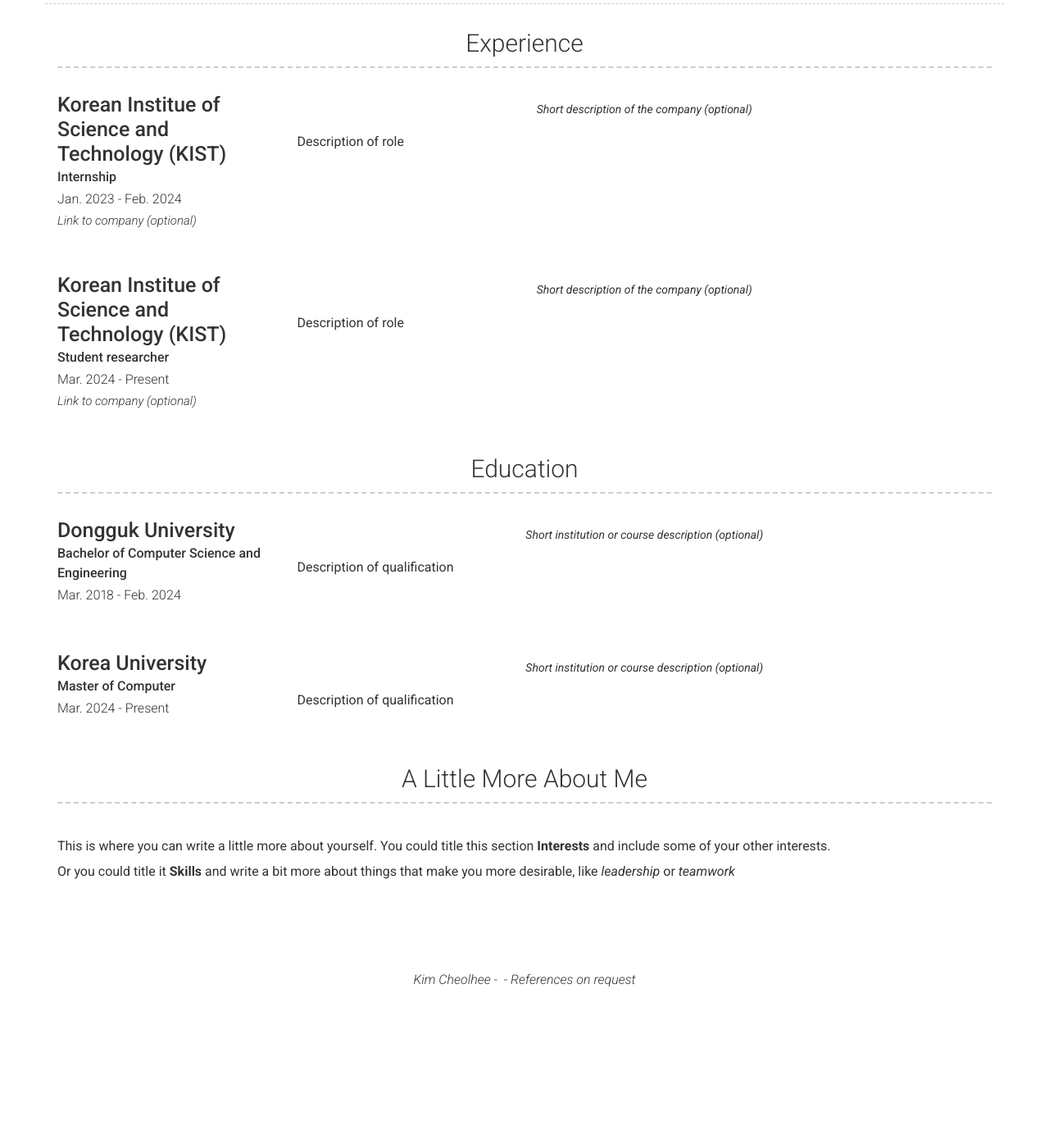
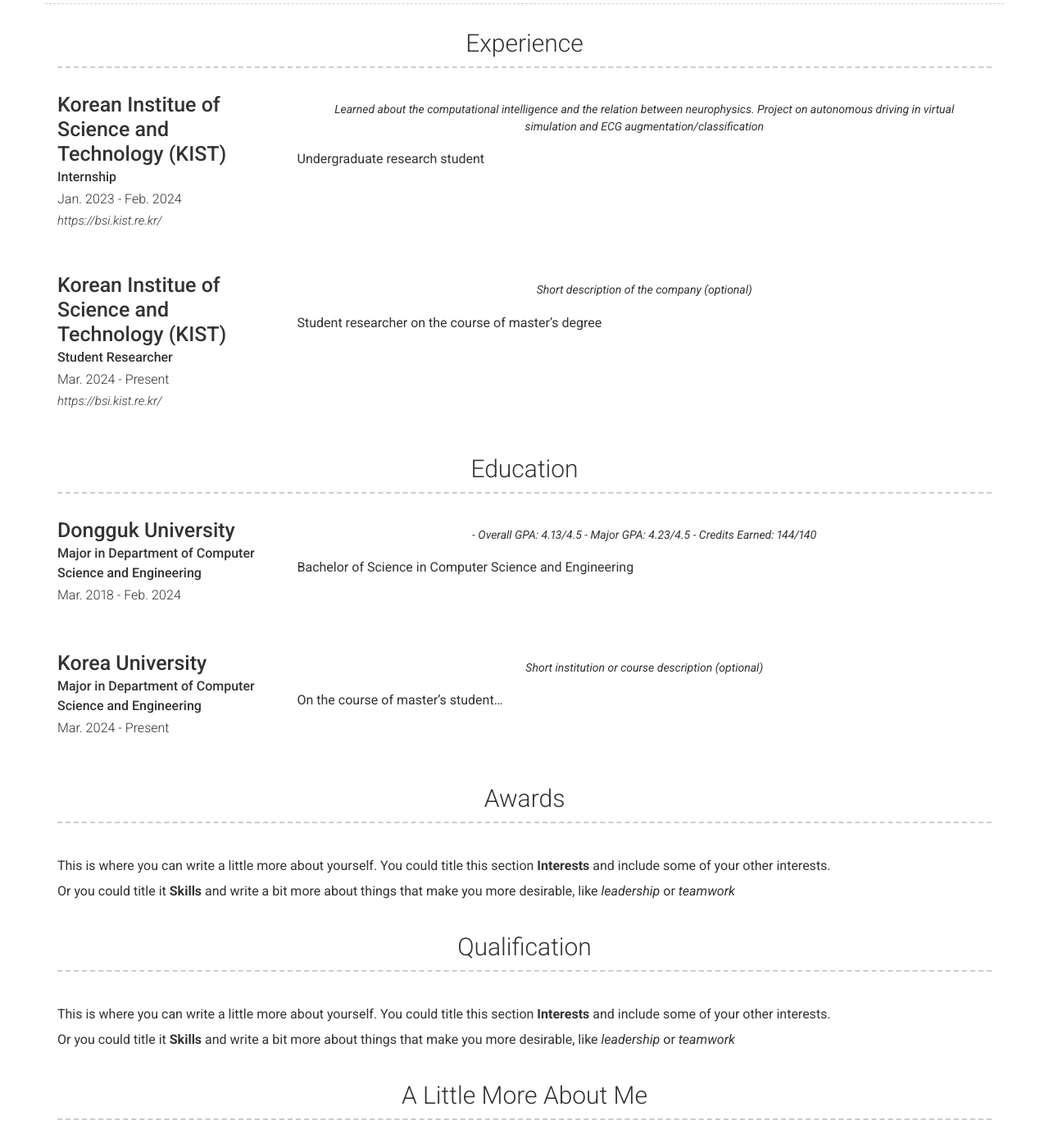
Before and after one commit to Paralies/Paralies_Resume, a Jekyll site: the page built from index.md, in a window 1280 px wide and 1400 px high, scrolled down 1474 px. Shown: the whole window at 82% size. Built offline with Jekyll 4.4.1, drawn with Linux system fonts in a browser that asks for light colours; nearby versions of some CDN libraries; before the commit the page ends 2688 px from its top, so only the background shows below that; some of the changed text lies outside the part shown.

Commit message:
[FEAT] Update resume - education

```diff
--- a/_config.yml
+++ b/_config.yml
@@ -56,11 +56,6 @@ about_content: | # this will include new lines to allow paragraphs
   Hello, my name is Cheolhee Kim. I've earned my bachelor's degree in Donnguk University and I'm in the course of master's student in Korea University now.
   I am interested in deep learning, esecially computer vision and learning models.
   Though I am focusing on the deep learning area, I really like to experience the broad area of computer engineering!
-
-  Bachelor Student (Dongguk University, Korea)
-    - Overall GPA: 4.13/4.5
-    - Major GPA: 4.23/4.5
-    - Credits Earned: 144/140
 
 content:
   - title: Projects # Title for the section
@@ -127,39 +122,53 @@ content:
         title: Korean Institue of Science and Technology (KIST)
         sub_title: Internship
         caption: Jan. 2023 - Feb. 2024
-        link: Link to company (optional)
+        link: https://bsi.kist.re.kr/
+        quote: >
+          Learned about the computational intelligence and the relation between neurophysics. Project on autonomous driving in virtual simulation and ECG augmentation/classification
+        description: | # this will include new lines to allow paragraphs
+          Undergraduate research student
+      - layout: left
+        title: Korean Institue of Science and Technology (KIST)
+        sub_title: Student Researcher
+        caption: Mar. 2024 - Present
+        link: https://bsi.kist.re.kr/
         quote: >
           Short description of the company (optional)
         description: | # this will include new lines to allow paragraphs
-          Description of role
-      - layout: left
-        title: Korean Institue of Science and Technology (KIST)
-        sub_title: Student researcher
-        caption: Mar. 2024 - Present
-        link: Link to company (optional)
-        quote: >
-          Short description of the company (optional)
-        description: | # this will include new lines to allow paragraphs
-          Description of role
+          Student researcher on the course of master's degree
   - title: Education
     layout: list
     content:
       - layout: left
         title: Dongguk University
-        sub_title: Bachelor of Computer Science and Engineering
+        sub_title: Major in Department of Computer Science and Engineering
         caption: Mar. 2018 - Feb. 2024
         quote: >
-          Short institution or course description (optional)
+              - Overall GPA: 4.13/4.5
+              - Major GPA: 4.23/4.5
+              - Credits Earned: 144/140
         description: | # this will include new lines to allow paragraphs
-          Description of qualification
+          Bachelor of Science in Computer Science and Engineering
       - layout: left
         title: Korea University
-        sub_title: Master of Computer
+        sub_title: Major in Department of Computer Science and Engineering
         caption: Mar. 2024 - Present
         quote: >
           Short institution or course description (optional)
         description: | # this will include new lines to allow paragraphs
-          Description of qualification
+          On the course of master's student...
+  - title: Awards
+    layout: text
+    content: | # this will include new lines to allow paragraphs
+      This is where you can write a little more about yourself. You could title this section **Interests** and include some of your other interests.
+
+      Or you could title it **Skills** and write a bit more about things that make you more desirable, like *leadership* or *teamwork*
+  - title: Qualification
+    layout: text
+    content: | # this will include new lines to allow paragraphs
+      This is where you can write a little more about yourself. You could title this section **Interests** and include some of your other interests.
+
+      Or you could title it **Skills** and write a bit more about things that make you more desirable, like *leadership* or *teamwork*
   - title: A Little More About Me
     layout: text
     content: | # this will include new lines to allow paragraphs
```
